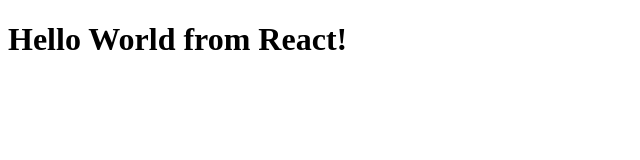
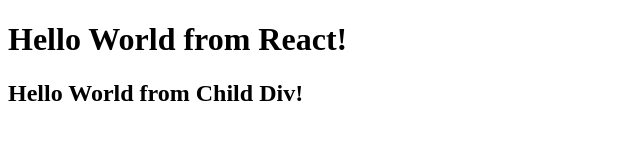
Before and after one commit to javadev25/react, a plain HTML site: page Episode-1/index_react_cdn.html in a window 1280 px wide. Shown: the whole page, without its empty margins (0-640 px from the left). Drawn offline with nearby package versions, Linux system fonts and the light colour scheme.

Commit message:
Create simple html using react CDN

```diff
--- a/Episode-1/index_react_cdn.html
+++ b/Episode-1/index_react_cdn.html
@@ -6,7 +6,10 @@
     <title>React CDN</title>
   </head>
   <body>
-
+        <div class="container">
+            <div id="root"></div>
+            <div id="child"></div>
+        </div>
     <div id="root"></div>
     <!-- Below script includes source code of react written in Javascript -->
     <script
@@ -25,6 +28,11 @@
 
        const root = ReactDOM.createRoot(document.getElementById("root"))
        root.render(heading);
+
+
+       const childHeading = React.createElement("h2",{},"Hello World from Child Div!");
+       const child = ReactDOM.createRoot(document.getElementById("child"));
+       child.render(childHeading);
     </script>
   </body>
 </html>
```
